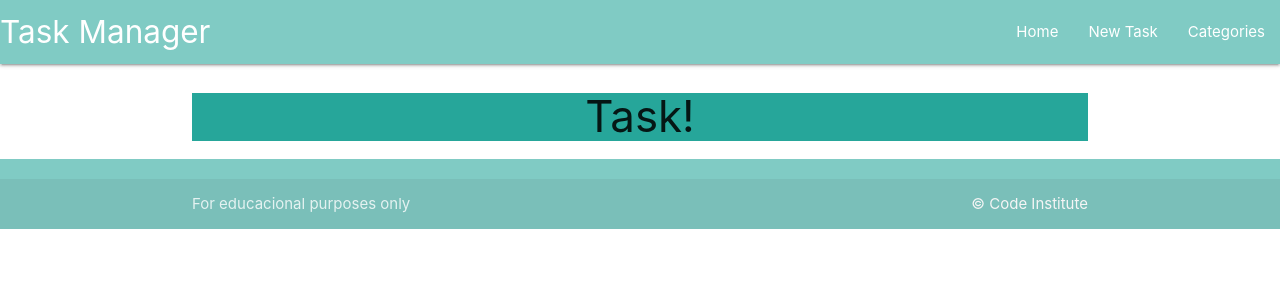
After one commit to jhoanTrujillo/ci_flask_sqlalchemy_test, a Flask app: template taskmanager/templates/task.html in a window 1280 px wide. The commit adds this page. Shown: the top 300 px of the page. Run offline with Flask 3, Linux system fonts and the light colour scheme; the template is opened without the code that fills it, so the values that code supplies are empty.

Commit message:
add: task page and footer in base template

```diff
--- a/taskmanager/routes.py
+++ b/taskmanager/routes.py
@@ -5,4 +5,4 @@ from taskmanager.models import Category, Task
 
 @app.route("/")
 def home():
-    return render_template("base.html")
+    return render_template("task.html")
--- a/taskmanager/templates/base.html
+++ b/taskmanager/templates/base.html
@@ -34,6 +34,18 @@
 		  </ul>
 	</header>
 
+	<main class="container">
+		{% block content %}
+		{% endblock %}
+	</main>
 
+	<footer class="page-footer teal lighten-3">
+		<div class="footer-copyright">
+		  <div class="container">
+		  For educacional purposes only
+		  <a class="grey-text text-lighten-4 right" href="https://codeinstitute.net/ie/">&copy; Code Institute</a>
+		  </div>
+		</div>
+	  </footer>
 </body>
 </html>
--- /dev/null
+++ b/taskmanager/templates/task.html
@@ -0,0 +1,6 @@
+{% extends "base.html" %}
+{% block content %}
+
+<h3 class="teal lighten-1 center-align">Task!</h3>
+
+{% endblock %}
```
Also changed, not shown: taskmanager/static/css/style.css (+10 -0 lines).
